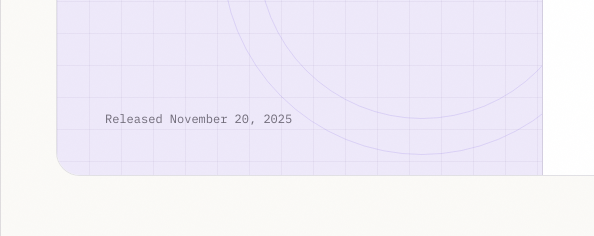
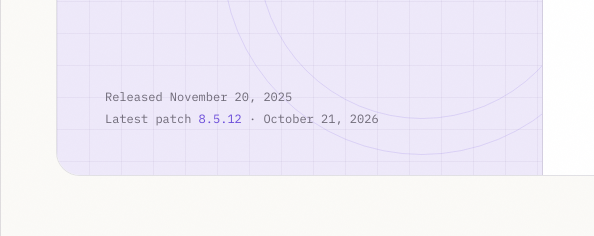
Before and after one commit to mattstauffer/php-homepage, a plain HTML site: page index.html in a window 1280 px wide. Shown: the part 4744-4980 px from the top of the page, 0-594 px from the left. Drawn offline with nearby package versions, Linux system fonts and the light colour scheme; a web font is replaced by a local one.

Commit message:
Add patch release date to 8.5 section to show freshness

```diff
--- a/index.html
+++ b/index.html
@@ -832,7 +832,10 @@ bool(false)</span></pre>
                   <p class="release-outline pointer-events-none absolute top-3 left-4" aria-hidden="true">8.5</p>
                   <p class="relative">8.5<span class="absolute top-1 right-4 font-mono text-4xl font-normal text-draft" aria-hidden="true">+</span></p>
                 </div>
-                <p class="relative font-mono text-xs text-muted">Released November 20, 2025</p>
+                <div class="relative space-y-1.5 font-mono text-xs text-muted">
+                  <p>Released November 20, 2025</p>
+                  <p>Latest patch <a href="https://www.php.net/ChangeLog-8.php#8.5.12" class="text-brand underline-offset-2 hover:underline dark:text-ink">8.5.12</a> · October 21, 2026</p>
+                </div>
               </div>
               <div class="p-8 sm:p-12 lg:p-14"><h3 class="text-3xl sm:text-4xl font-medium tracking-tight">Meet PHP 8.5.</h3><!-- Feature text and icons from https://www.php.net/releases/8.5/en.php -->
               <dl class="mt-8">
```
